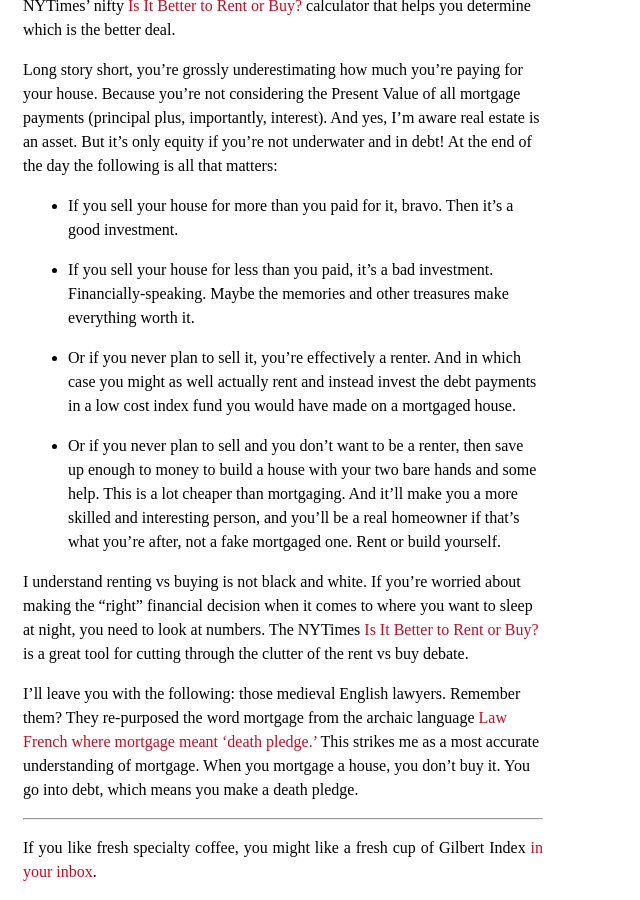
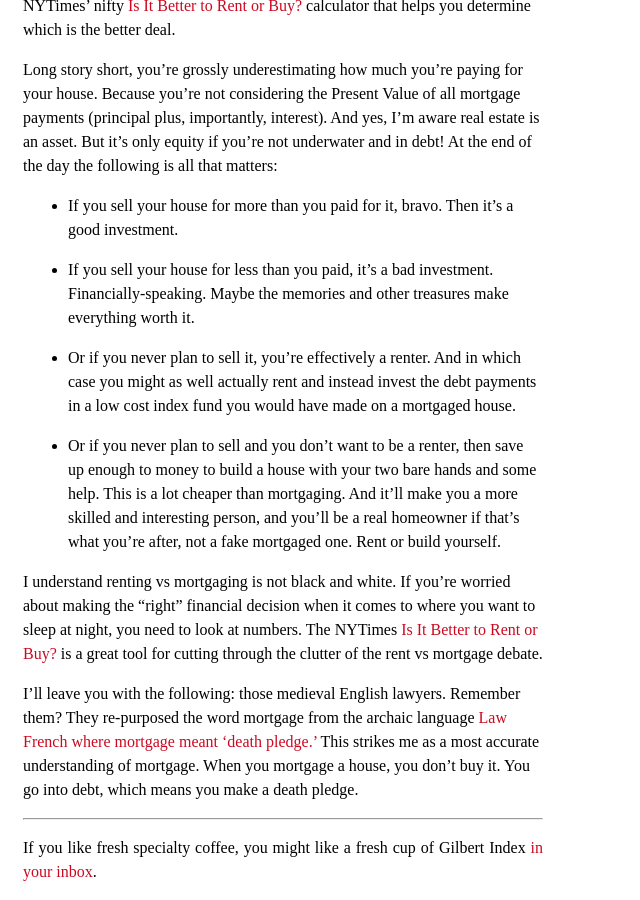
Before and after one commit to danilosierrac/gilbert-index, a Jekyll site: the page built from _posts/2017-03-06-mortgage-is-debt.md, in a window 1280 px wide and 900 px high, scrolled down 1887 px. Shown: the whole window, without its empty margins (0-640 px from the left). Built offline with Jekyll 4.4.1, drawn with Linux system fonts in a browser that asks for light colours.

Commit message:
article: Edited Mortgage is Debt

```diff
--- a/_posts/2017-03-06-mortgage-is-debt.md
+++ b/_posts/2017-03-06-mortgage-is-debt.md
@@ -55,6 +55,6 @@
 
 * Or if you never plan to sell and you don't want to be a renter, then save up enough to money to build a house with your two bare hands and some help. This is a lot cheaper than mortgaging. And it’ll make you a more skilled and interesting person, and you’ll be a real homeowner if that’s what you’re after, not a fake mortgaged one. Rent or build yourself.
 
-I understand renting vs buying is not black and white. If you’re worried about making the “right” financial decision when it comes to where you want to sleep at night, you need to look at numbers. The NYTimes [Is It Better to Rent or Buy?](https://www.nytimes.com/interactive/2014/upshot/buy-rent-calculator.html) is a great tool for cutting through the clutter of the rent vs buy debate.
+I understand renting vs mortgaging is not black and white. If you’re worried about making the “right” financial decision when it comes to where you want to sleep at night, you need to look at numbers. The NYTimes [Is It Better to Rent or Buy?](https://www.nytimes.com/interactive/2014/upshot/buy-rent-calculator.html) is a great tool for cutting through the clutter of the rent vs mortgage debate.
 
 I'll leave you with the following: those medieval English lawyers. Remember them? They re-purposed the word mortgage from the archaic language [Law French where mortgage meant 'death pledge.’](https://en.wikipedia.org/wiki/Mortgage_loan) This strikes me as a most accurate understanding of mortgage. When you mortgage a house, you don't buy it. You go into debt, which means you make a death pledge.
```
